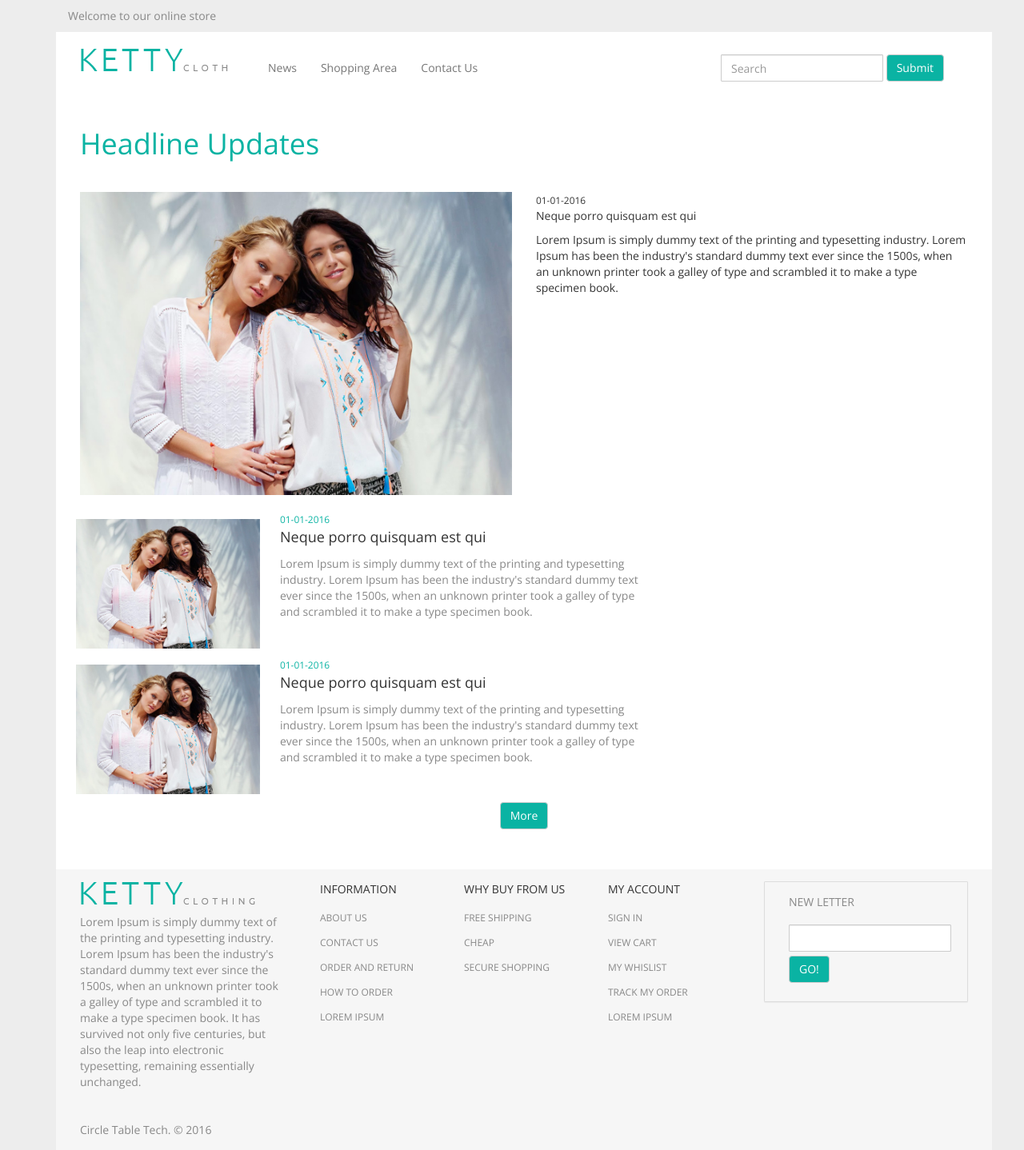
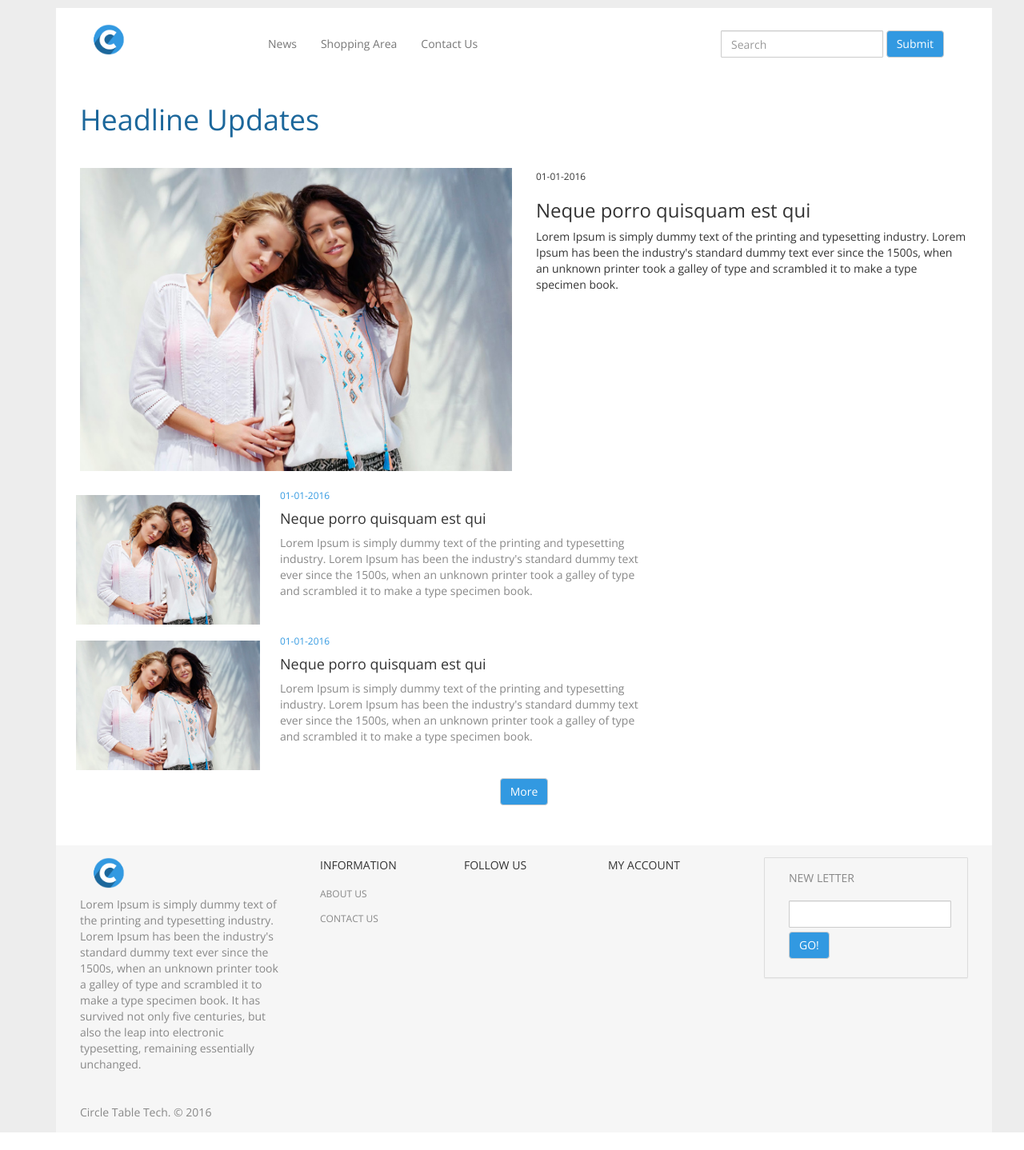
Before and after one commit to cttproject/web_cttproject, a PHP site: page /news.php in a window 1280 px wide. Shown: the whole page at 80% size. After the commit the page ends 1416 px from the top, so only its background shows below. Run offline with PHP 8.4, Linux system fonts and the light colour scheme; some libraries are stand-ins or nearby versions.

Commit message:
edit news.php
ganti logo, ganti warna backgroud beberapa element, dll

```diff
--- a/css/custom.css
+++ b/css/custom.css
@@ -18,7 +18,7 @@ header p {
 	border: 0px;
 }
 .menu .navbar button {
-	background-color: #0AB3A3;
+	background-color: #3299e1;
 	color: #FFFFFF;
 }
 .navbar-brand {
@@ -37,7 +37,7 @@ header p {
 }
 .title {
 	margin-bottom: 20px;
-	color: #0AB3A3;
+	color: #1c679b;
 	padding: 10px 0px;
 }
 .services {
@@ -51,7 +51,7 @@ header p {
 	background-color: #FFFFFF;
 }
 .latespost button {
-	background-color: #0AB3A3;
+	background-color: #3299e1;
 	color: #FFFFFF;
 }
 .latespost .allpost {
@@ -64,7 +64,7 @@ header p {
 	font-size: 18px;
 }
 .latespost .post small {
-	color: #0AB3A3;
+	color: #3299e1;
 }
 .latespost .post .plast {
 	color: #888888;
@@ -73,6 +73,11 @@ header p {
 .latespost .post img {
 /*	width: 250px;*/
 }
+
+.img-logo{
+    max-width: 70px;
+}
+
 footer {
 	background-color: #F6F6F6;
 	padding: 15px;
@@ -88,7 +93,7 @@ footer img {
 	margin-bottom: 10px;
 }
 footer .panel form button {
-	background-color: #0AB3A3;
+	background-color: #3299e1;
 	color: #FFFFFF;
 }
 footer ul {
--- a/menu.php
+++ b/menu.php
@@ -1,11 +1,10 @@
 <?php
 
-session_start();
+//session_start();
 
 if(isset($_SESSION['sys_id'])) {
     header("Location: index.php");
     }
-
     include_once ("config_mb/configure_mb.php");
 
 //set validation error flag as false
@@ -52,7 +51,7 @@ if (isset($_POST['signup'])) {
 
 <div class="menu container">
     <div class="col-md-2">
-            <a href="/web_cttproject/"><img src="/web_cttproject/images/logo.png"></a>
+            <a href="/web_cttproject/"><img src="/web_cttproject/images/logo web2.png"></a>
     </div>
     <div class="col-md-10">
             <nav class="navbar navbar-default">
--- a/news.php
+++ b/news.php
@@ -29,17 +29,19 @@ include_once ("config_mb/configure_mb.php");
   </head>
   <body>
   <header>
-  	<div class="container">
+<!--  	<div class="container">
   		<div class="col-md-12">
   			<p>Welcome to our online store</p>
   		</div>
-  	</div>
+  	</div> -->
   </header><!--end of header-->
 
   <div class="container">
 	  <div class="menu container">
                 <div class="col-md-2">
-                        <a href="/web_cttproject/"><img src="/web_cttproject/images/logo.png"></a>
+                        <a href="/web_cttproject/">
+                            <img class="img-logo"
+                                 src="/web_cttproject/images/logo web2.png"></a>
                 </div>
                 <div class="col-md-10">
                         <nav class="navbar navbar-default">
@@ -85,7 +87,7 @@ include_once ("config_mb/configure_mb.php");
                             </div>
                             <div class="col-md-6">
                                     <small>01-01-2016</small>
-                                    <p>Neque porro quisquam est qui</p>
+                                    <h3>Neque porro quisquam est qui</h3>
                                     <p class="plast">Lorem Ipsum is simply dummy text of the printing and typesetting industry. Lorem Ipsum has been the industry's standard dummy text ever since the 1500s, when an unknown printer took a galley of type and scrambled it to make a type specimen book.</p>
                             </div>
                     </div>
@@ -96,7 +98,7 @@ include_once ("config_mb/configure_mb.php");
                             </div>
                             <div class="col-md-8">
                                     <small>01-01-2016</small>
-                                    <p>Neque porro quisquam est qui</p>
+                                    <h4>Neque porro quisquam est qui</h4>
                                     <p class="plast">Lorem Ipsum is simply dummy text of the printing and typesetting industry. Lorem Ipsum has been the industry's standard dummy text ever since the 1500s, when an unknown printer took a galley of type and scrambled it to make a type specimen book.</p>
                             </div>
                         </div>
@@ -108,7 +110,7 @@ include_once ("config_mb/configure_mb.php");
                             </div>
                             <div class="col-md-8">
                                     <small>01-01-2016</small>
-                                    <p>Neque porro quisquam est qui</p>
+                                    <h4>Neque porro quisquam est qui</h4>
                                     <p class="plast">Lorem Ipsum is simply dummy text of the printing and typesetting industry. Lorem Ipsum has been the industry's standard dummy text ever since the 1500s, when an unknown printer took a galley of type and scrambled it to make a type specimen book.</p>
                             </div>
                         </div>
@@ -121,7 +123,87 @@ include_once ("config_mb/configure_mb.php");
 	 	</div>
 	 </div><!--end of latestpost-->
 
-	 <?php include ("footer.php")?><!--get Footer.php-->
+	 <footer class="container">
+            <div class="col-md-3">
+                    <img class="img-logo"
+                         src="/web_cttproject/images/logo web2.png">
+                    <!--testing new branch-->
+                    <p>Lorem Ipsum is simply dummy text of the printing and typesetting industry. Lorem Ipsum has been the industry's standard dummy text ever since the 1500s, when an unknown printer took a galley of type and scrambled it to make a type specimen book. It has survived not only five centuries, but also the leap into electronic typesetting, remaining essentially unchanged.</p>
+            </div>
+            <div class="col-md-6">
+                    <div class="col-md-4 list">
+                            <p>INFORMATION</p>
+                            <ul>
+                                    <li><a href="">ABOUT US</a></li>
+                                    <li><a href="">CONTACT US</a></li>
+<!--                                    <li><a href="">ORDER AND RETURN</a></li>
+                                    <li><a href="">HOW TO ORDER</a></li>
+                                    <li><a href="">LOREM IPSUM</a></li>-->
+                            </ul>
+                    </div>
+                    <div class="col-md-4 list">
+                            <p>FOLLOW US</p>
+<!--                            <ul>
+                                    <li><a href="">FREE SHIPPING</a></li>
+                                    <li><a href="">CHEAP</a></li>
+                                    <li><a href="">SECURE SHOPPING</a></li>
+                            </ul>-->
+                    </div>
+                    <div class="col-md-4 list">
+                            <p>MY ACCOUNT</p>
+<!--                            <ul>
+                                    <li><a href="">SIGN IN</a></li>
+                                    <li><a href="">VIEW CART</a></li>
+                                    <li><a href="">MY WHISLIST</a></li>
+                                    <li><a href="">TRACK MY ORDER</a></li>
+                                    <li><a href="">LOREM IPSUM</a></li>
+                            </ul>-->
+                    </div>
+            </div>
+            <div class="col-md-3">
+                    <div class="panel panel-default">
+                <div class="panel-body">
+                        <div class="col-md-12">
+                                            <p>NEW LETTER</p>
+                                            <div class="row">
+                                                    <form class="navbar-form navbar-left">
+                                                            <div class="form-group">
+                                                                    <input type="text" class="form-control" placeholder="">
+                                                            </div>
+                                                            <button onclick="window.alert('Success')" type="submit" class="btn btn-default">GO!</button>
+                                                    </form>
+                                            </div>
+                                    </div>
+                            </div>
+                    </div>
+                    <div class="row">
+                            <div class="col-md-3">
+                                    <a href="#">
+                                            <span class="social social-facebook" aria-hidden="true"></span>
+                                    </a>
+                            </div>
+                            <div class="col-md-3">
+                                    <a href="#">
+                                            <span class="social social-facebook"></span>
+                                    </a>
+                            </div>
+                            <div class="col-md-3">
+                                    <a href="#">
+                                            <span class="social social-facebook"></span>
+                                    </a>
+                            </div>
+                            <div class="col-md-3">
+                                    <a href="#">
+                                            <span class="social social-facebook"></span>
+                                    </a>
+                            </div>
+                    </div>
+            </div>
+         </footer><!--end of footer-->
+
+ <div class="footerbot container">
+        <p>Circle Table Tech. &copy; 2016</p>
+ </div>
 
  </div><!--end of footerbot-->
 
```
Also changed, not shown: index.php (line endings or trailing spaces).
